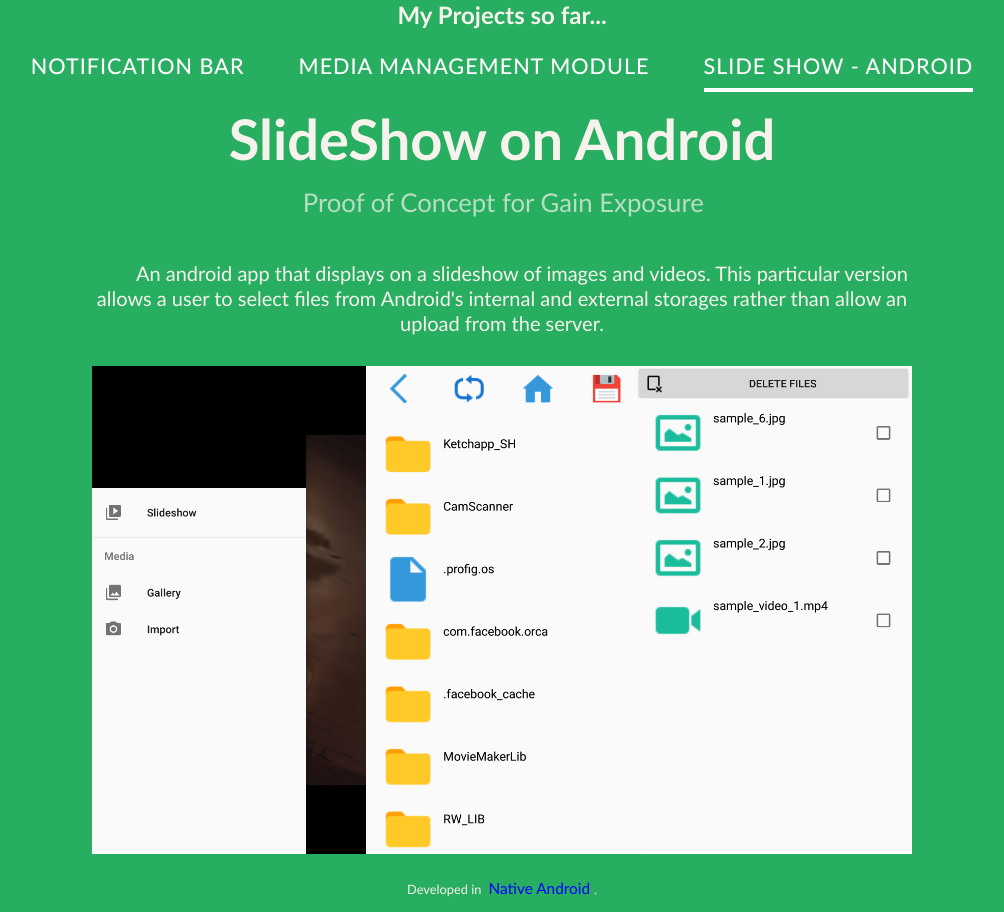
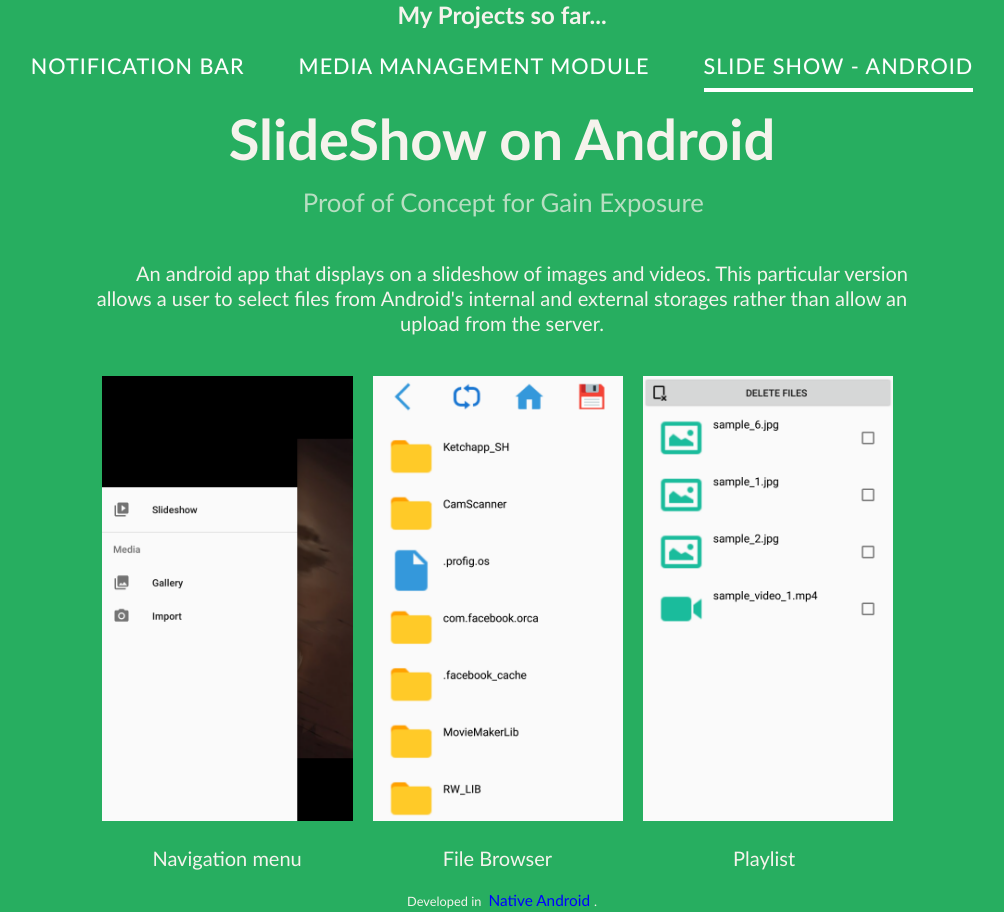
Before and after one commit to rafe721/rafe721.github.io, a plain HTML site: page page-right.html in a window 1280 px wide. Shown: the top 912 px of the page, without its empty margins (138-1142 px from the left). Drawn offline with Linux system fonts and the light colour scheme.

Commit message:
Refinements to style
Added images for the Android  App Page and stuff.

```diff
--- a/css/style.css
+++ b/css/style.css
@@ -377,6 +377,25 @@ nav a {
 	padding-bottom: 1em;
 }
 
+.description .images {
+	width: 100%;
+}
+
+.description .images img{
+
+}
+
+.description .image_left, .description .image_center, .description .image_right {
+	border: none;
+	background: transparent;
+	width: 33%;
+	float: left;
+	padding: 0 0.5em;
+	padding-top: 0.5em;
+	padding-bottom: 1em;
+}
+
+
 .tools_used {
 	font-size: 80%;
 	text-align: center;
--- a/page-right.html
+++ b/page-right.html
@@ -36,7 +36,20 @@
 							<p>
 								An android app that displays on a slideshow of images and videos. This particular version allows a user to select files from Android's internal and external storages rather than allow an upload from the server.
 							</p>
-							<img src="img/android.png" alt="Media_module Screenshot">
+							<div class="images">
+								<div class="image_left">
+									<img src="img/android_left.png" alt="Media_module Screenshot">
+									<span style="padding: 0 2.5em;">Navigation menu</span>
+								</div>
+								<div class="image_center">
+									<img src="img/android_center.png" alt="Media_module Screenshot">
+									<span style="padding: 0 3.5em;">File Browser</span>
+								</div>
+								<div class="image_right">
+									<img src="img/android_right.png" alt="Media_module Screenshot">
+									<span style="padding: 0 4.5em;">Playlist</span>
+								</div>
+							</div>
 						</div>
 						<div class="tools_used">
 							<p>Developed in <span>Native Android</span>.</p>
```
Also changed, not shown: css/overlay_style.css (+9 -0 lines), page-left.html (+1 -2 lines), img/android.png (deleted), img/android_center.png (added), img/android_left.png (added), img/android_right.png (added).
